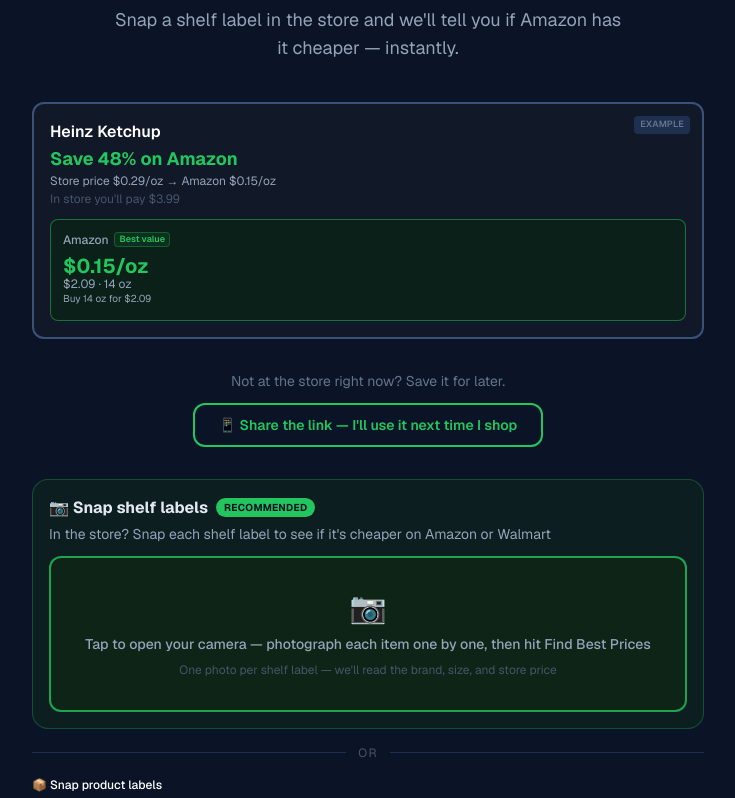
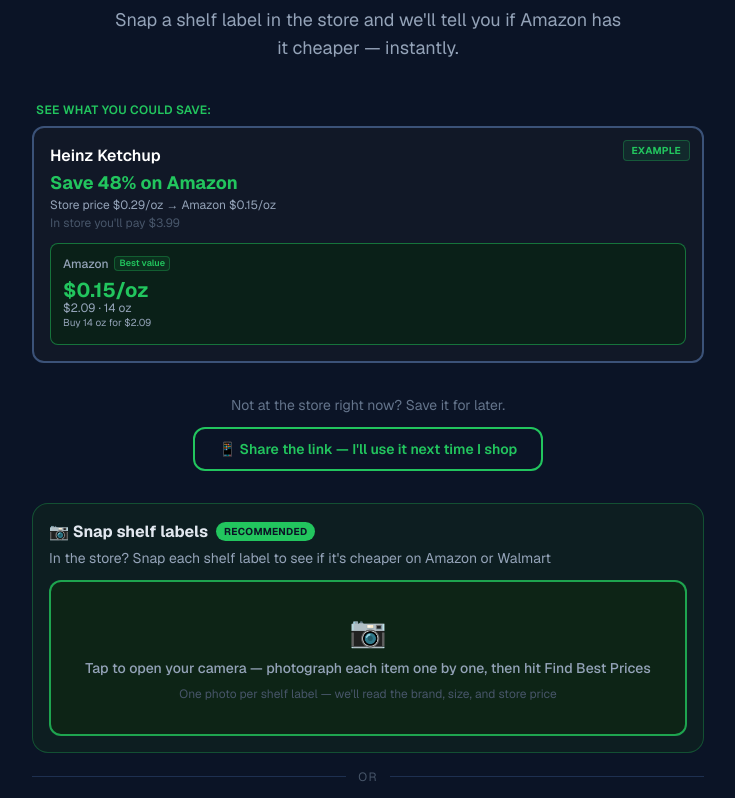
Before and after one commit to mchitnis99/slashcart-app, a Next.js app: page / in a window 1280 px wide. Shown: the part 220-1018 px from the top of the page, without its empty margins (272-1007 px from the left). Built offline with nearby package versions, Linux system fonts and the light colour scheme.

Commit message:
feat: clearer example card label, remove product label option from home page

```diff
--- a/app/components/GroceryInput.tsx
+++ b/app/components/GroceryInput.tsx
@@ -188,36 +188,6 @@
           }}
         />
       </div>
-
-      {/* Divider */}
-      <div className="flex items-center gap-3">
-        <div className="flex-1 h-px bg-[#1e3050]" />
-        <span className="text-[#475569] text-xs uppercase tracking-widest">or</span>
-        <div className="flex-1 h-px bg-[#1e3050]" />
-      </div>
-
-      {/* Option 2: Snap product labels */}
-      <PhotoCaptureZone
-        emoji="📦"
-        label="Snap product labels"
-        subtext="At home? Photograph items to compare Amazon vs Walmart prices"
-        dropzonePrompt="Tap to open your camera — photograph each item one by one, then hit Find Best Prices"
-        dropzoneSubtext="One photo per item — we'll read the label for brand, size, and variant"
-        files={productFiles}
-        previews={productPreviews}
-        loading={loading}
-        isDragging={dragTarget === "product"}
-        inputRef={productInputRef}
-        onCapture={(files) => void captureFiles("product", files)}
-        onRemove={(i) => removeImage("product", i)}
-        onDragOver={(e) => { e.preventDefault(); setDragTarget("product"); }}
-        onDragLeave={(e) => { e.preventDefault(); setDragTarget(null); }}
-        onDrop={(e) => {
-          e.preventDefault();
-          setDragTarget(null);
-          void captureFiles("product", Array.from(e.dataTransfer.files ?? []));
-        }}
-      />
 
       {/* Divider */}
       <div className="flex items-center gap-3">
--- a/app/page.tsx
+++ b/app/page.tsx
@@ -32,11 +32,14 @@
 function ExampleResultCard() {
   return (
     <div className="max-w-2xl mx-auto w-full mb-6 sm:mb-8">
+      <p className="text-[#22c55e] text-xs font-semibold uppercase tracking-wide mb-2 px-1">
+        See what you could save:
+      </p>
       <div className="rounded-xl border-2 border-[#3b5278] bg-[#111827] px-3 py-3 sm:px-4 sm:py-4 overflow-hidden relative">
-        <span className="absolute top-3 right-3 text-[9px] font-semibold uppercase tracking-wide text-[#64748b] bg-[#1e3050] rounded px-1.5 py-0.5">
+        <span className="absolute top-3 right-3 text-[10px] font-bold uppercase tracking-wide text-[#22c55e] bg-[#22c55e]/10 border border-[#22c55e]/30 rounded px-2 py-0.5">
           Example
         </span>
-        <div className="mb-3 min-w-0 pr-16">
+        <div className="mb-3 min-w-0 pr-20">
           <p className="font-semibold text-white capitalize truncate">Heinz Ketchup</p>
           <p className="text-[#22c55e] text-lg font-bold leading-tight mt-1">
             Save 48% on Amazon
```
